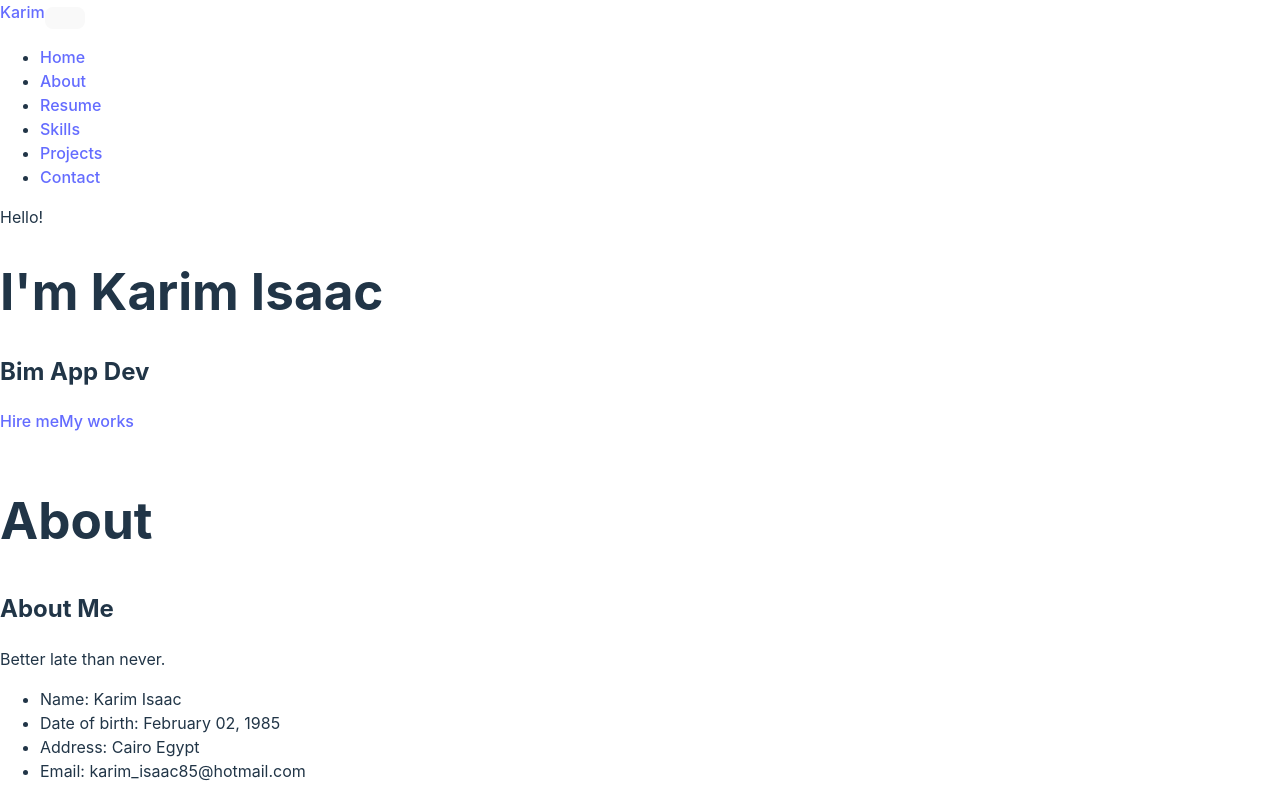
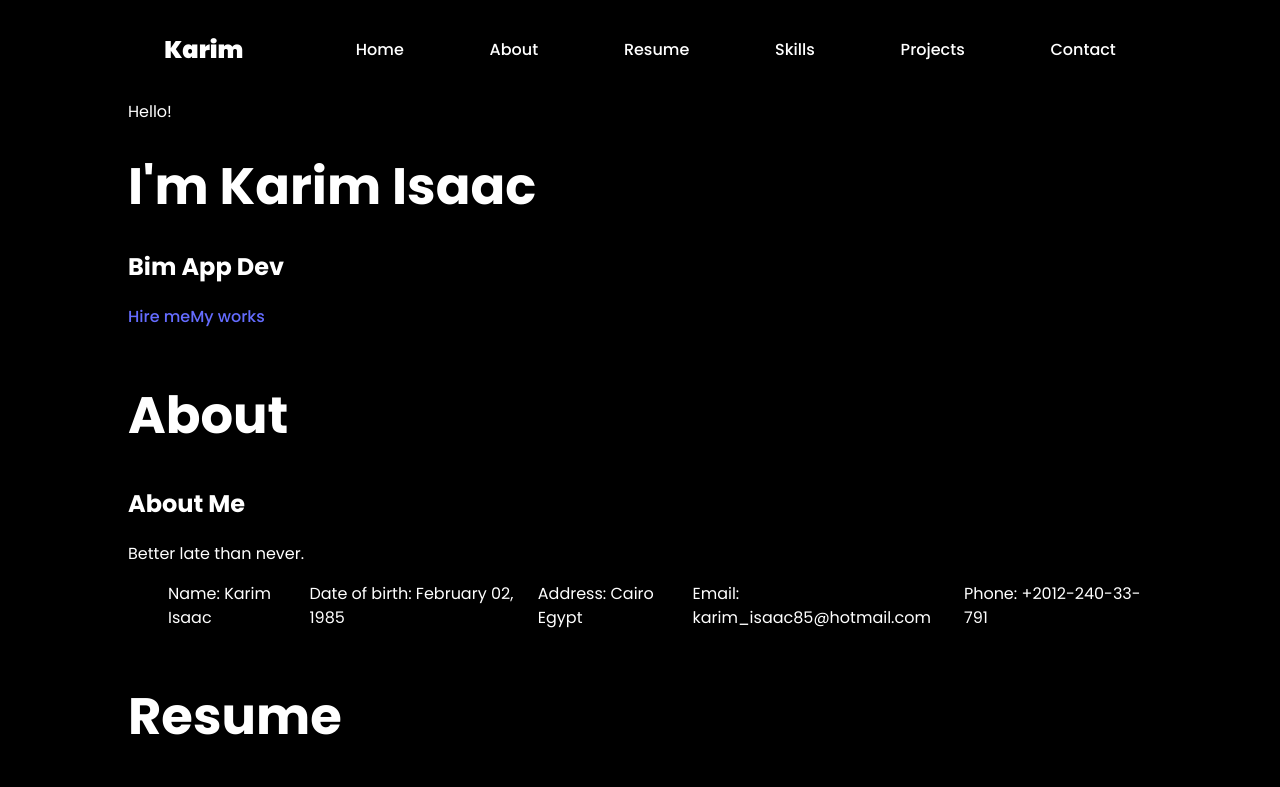
Before and after one commit to KIsaac85/kisaac85.github.io, a React (Vite) app: page / in a window 1280 px wide. Shown: the top 787 px of the page. Built offline with nearby package versions, Linux system fonts and the light colour scheme.

Commit message:
adjust style navbar

```diff
--- a/index.html
+++ b/index.html
@@ -13,7 +13,7 @@
 
     <link href="https://fonts.googleapis.com/css?family=Poppins:100,200,300,400,500,600,700,800,900" rel="stylesheet">
 
-
+    <link rel="stylesheet" href="./src/css/style.css">
   </head>
   <body data-spy="scroll" data-target=".site-navbar-target" data-offset="300">
     <div id="root"></div>
--- a/src/Header.jsx
+++ b/src/Header.jsx
@@ -16,9 +16,9 @@ import {Link} from "react-scroll";
 
 
       <a className="navbar-brand" href="#">Karim</a>
-      <button className="navbar-toggler" type="button" data-bs-toggle="collapse" data-bs-target="#navbarSupportedContent" aria-controls="navbarSupportedContent" aria-expanded="false" aria-label="Toggle navigation">
+      {/* <button className="navbar-toggler" type="button" data-bs-toggle="collapse" data-bs-target="#navbarSupportedContent" aria-controls="navbarSupportedContent" aria-expanded="false" aria-label="Toggle navigation">
       <span className="navbar-toggler-icon"></span>
-       </button>
+       </button> */}
     <div className="collapse navbar-collapse" id="ftco-nav">
       <ul className="navbar-nav nav ml-auto">
 
--- /dev/null
+++ b/src/css/style.css
@@ -0,0 +1,43 @@
+body{
+    background-color: black;
+    font-family: 'poppins', sans-serif, monospace;
+    color: white;
+    justify-content: center;
+}
+#root{
+    width:80%;
+}
+.navbar-brand{
+    color: white;
+    font-weight:900;
+    font-size: x-large;
+}
+
+.nav-link {
+    color: white;
+
+}
+.nav-link:hover, .navbar-brand:hover{
+    text-decoration: underline;
+    color: white;
+    text-decoration-color: blueviolet;
+}
+
+ul{
+    list-style: none;
+    display: flex;
+    justify-content:space-between;
+}
+nav{
+    height: 100px;
+    display: flex;
+    flex-direction: row;
+    justify-content:space-around;
+    align-items: center;
+    /* position: fixed; */
+
+}
+.navbar-collapse{
+    width: 800px;
+    justify-content: left;
+}
```
